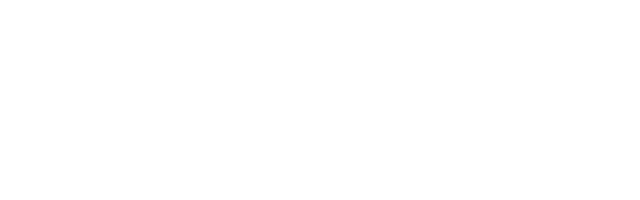
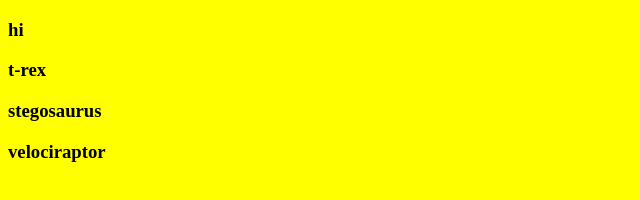
Before and after one commit to Lwamtekie/js-arrays, a plain HTML site: page index.html in a window 1280 px wide. Shown: the whole page, without its empty margins (0-640 px from the left). Drawn offline with Linux system fonts and the light colour scheme.

Commit message:
added and printing to the dom function

```diff
--- a/index.html
+++ b/index.html
@@ -0,0 +1,15 @@
+<!DOCTYPE html>
+<html>
+
+<head>
+    <title>js-arrays</title>
+    <link rel="stylesheet" href="./main.css">
+</head>
+
+<body>
+    <h3>hi</h3>
+    <div id= "dino-barn"></div>
+    <script src="./main.js"></script>
+</body>
+
+</html>
--- a/main.css
+++ b/main.css
@@ -1,3 +1,4 @@
-body {background-color: yellow;
+body {
+    background-color: yellow;
 
 }
--- a/main.js
+++ b/main.js
@@ -0,0 +1,35 @@
+const dinosaurs = [
+    {
+        dinoType: 't-rex',
+    },
+    {
+        dinoType: 'stegosaurus',
+    },
+    {
+        dinoType: 'velociraptor',
+    }
+];
+
+// loop over dinosars
+// build up a domstring
+// print domstring to the dom
+
+const printToDom = (divId, textToPrint) => {
+    const selectedDiv = document.getElementById(divId);
+    selectedDiv.innerHTML = textToPrint;
+}
+
+const buildDinosaurs = () => {
+    let domstring = '';
+    for (let i = 0; i < dinosaurs.length; i++) {
+        domstring += `<h3>${dinosaurs[i].dinoType}</h3>`;
+    }
+    printToDom('dino-barn', domstring)
+};
+
+
+const init = () => {
+    buildDinosaurs();
+};
+
+init();
```
